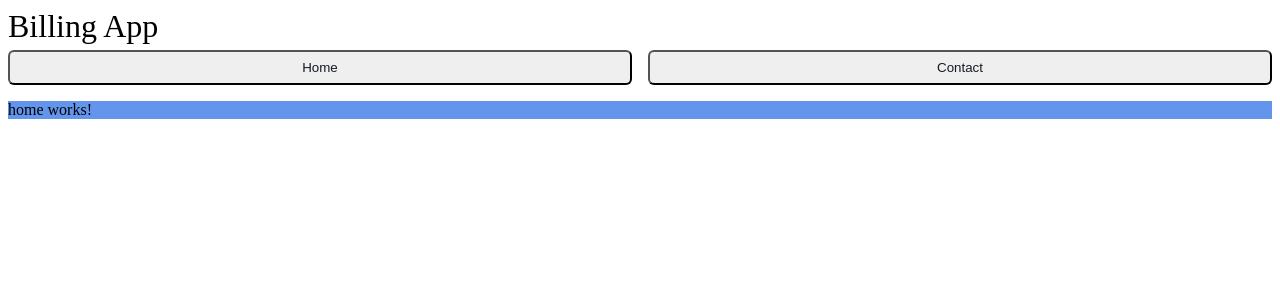
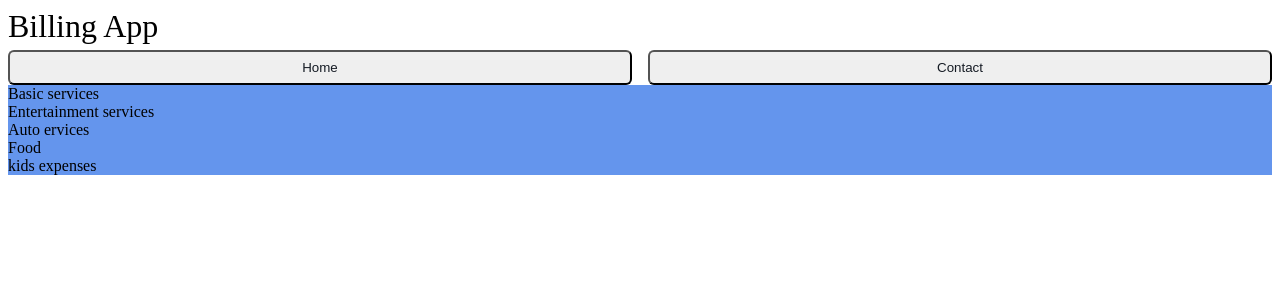
Before and after one commit to ingRicardo/billing-app, an Angular app: page / in a window 1280 px wide. Shown: the top 300 px of the page. Built offline with nearby package versions, Linux system fonts and the light colour scheme.

Commit message:
text added

```diff
--- a/src/app/components/home/home.html
+++ b/src/app/components/home/home.html
@@ -1 +1,16 @@
-<p>home works!</p>
+
+<div>
+    Basic services
+</div>
+<div>
+    Entertainment services
+</div>
+<div>
+    Auto ervices
+</div>
+<div>
+    Food
+</div>
+<div>
+    kids expenses
+</div>
```
